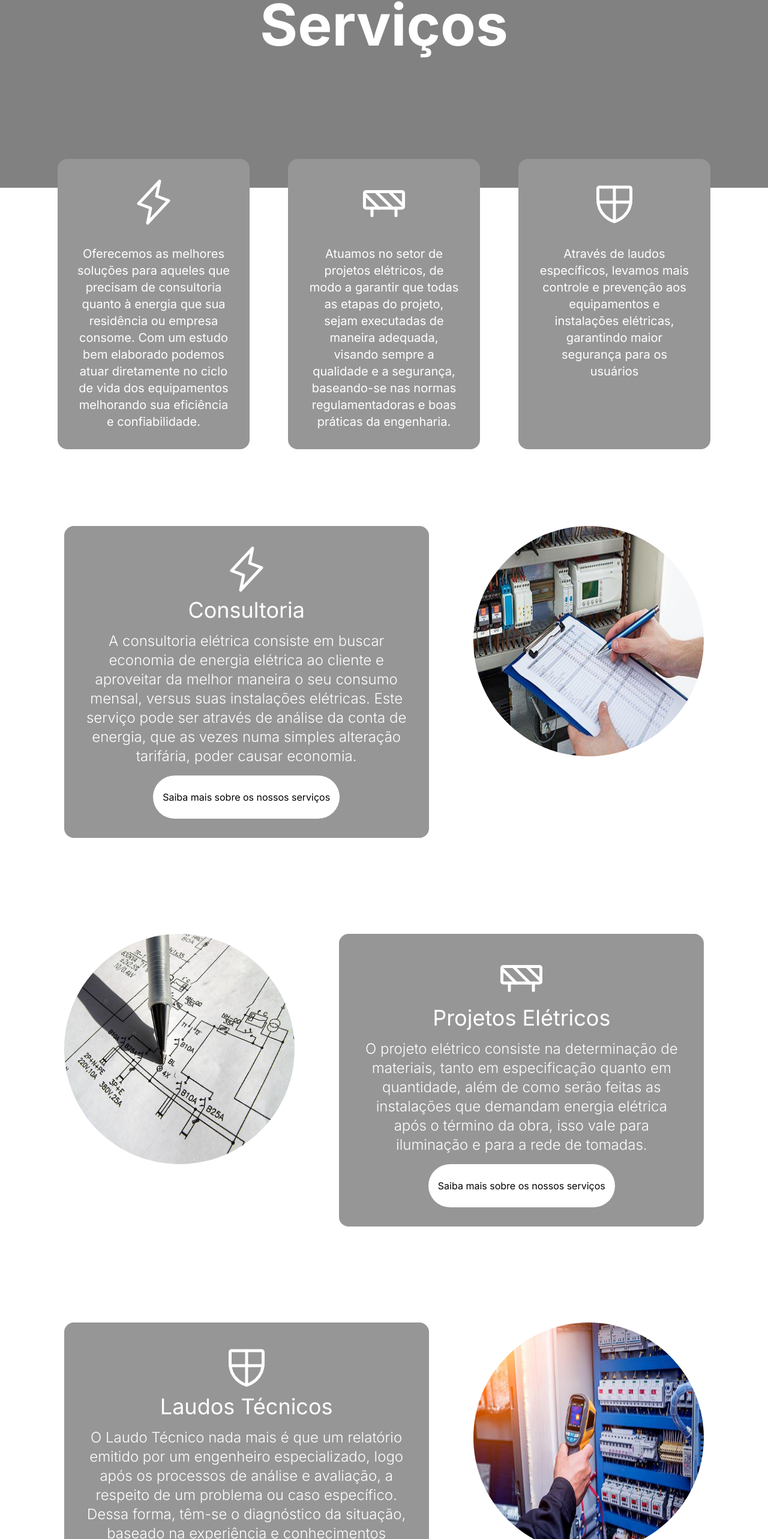
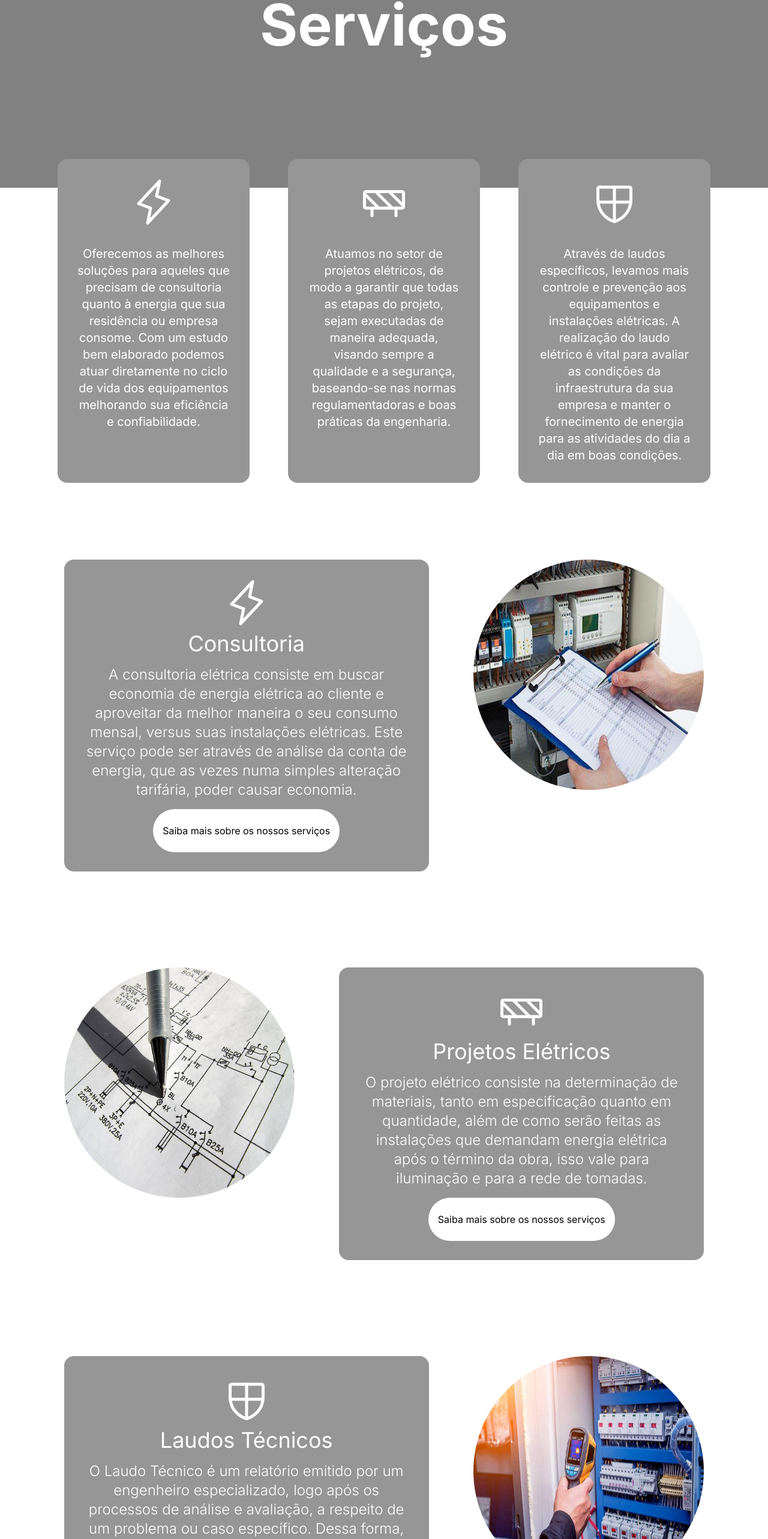
Before and after one commit to JellyFishDevelopment/jm-eletrica, a React (Vite) app: page /services in a window 1280 px wide. Shown: the part 199-2765 px from the top of the page at 60% size. Built offline with nearby package versions, Linux system fonts and the light colour scheme.

Commit message:
Update Services.tsx

```diff
--- a/src/pages/Services.tsx
+++ b/src/pages/Services.tsx
@@ -48,7 +48,7 @@ export default function Services() {
           />
           <ServiceCard
             image={<ShieldCheckered size={80} color="#FFF" />}
-            text="Através de laudos específicos, levamos mais controle e prevenção aos equipamentos e instalações elétricas, garantindo maior segurança para os usuários "
+            text="Através de laudos específicos, levamos mais controle e prevenção aos equipamentos e instalações elétricas. A realização do laudo elétrico é vital para avaliar as condições da infraestrutura da sua empresa e manter o fornecimento de energia para as atividades do dia a dia em boas condições. "
           />
         </div>
         {/* Serviços + Imagens */}
@@ -83,7 +83,7 @@ export default function Services() {
           <CartaoServico
             image={<ShieldCheckered size={80} color="#FFF" />}
             title="Laudos Técnicos"
-            description="O Laudo Técnico nada mais é que um relatório emitido por um engenheiro especializado, logo após os processos de análise e avaliação, a respeito de um problema ou caso específico. Dessa forma, têm-se o diagnóstico da situação, baseado na experiência e conhecimentos técnicos do profissional."
+            description="O Laudo Técnico é um relatório emitido por um engenheiro especializado, logo após os processos de análise e avaliação, a respeito de um problema ou caso específico. Dessa forma, têm-se o diagnóstico da situação, baseado na experiência e conhecimentos técnicos do profissional."
             link="/laudos"
           />
           <img
```
